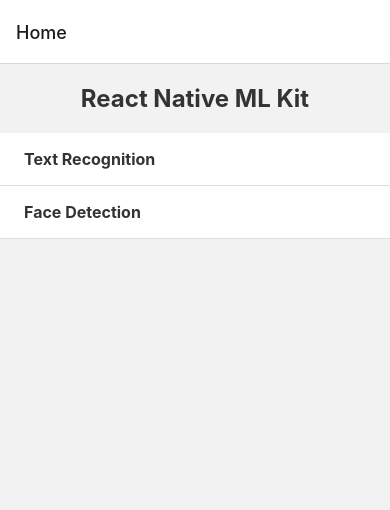
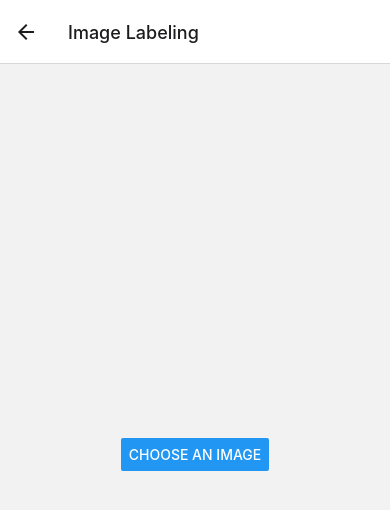
Before and after one commit to a7medev/react-native-ml-kit, a React Native app in the folder example/: screen /ImageLabeling in a window 390 px wide. Shown: the top 510 px of the page. Built offline with nearby package versions, Linux system fonts and the light colour scheme.

Commit message:
feat(example): add image labeling screen

```diff
--- a/example/package.json
+++ b/example/package.json
@@ -10,6 +10,8 @@
     "test": "jest"
   },
   "dependencies": {
+    "@react-native-ml-kit/face-detection": "link:../face-detection",
+    "@react-native-ml-kit/image-labeling": "link:../image-labeling",
     "@react-native-ml-kit/text-recognition": "link:../text-recognition",
     "@react-navigation/native": "^6.1.7",
     "@react-navigation/native-stack": "^6.9.13",
@@ -18,7 +20,8 @@
     "react": "18.2.0",
     "react-native": "0.72.4",
     "react-native-safe-area-context": "^4.7.2",
-    "react-native-screens": "^3.25.0"
+    "react-native-screens": "^3.25.0",
+    "react-native-svg": "^13.14.0"
   },
   "devDependencies": {
     "@babel/core": "^7.20.0",
--- a/example/src/App.tsx
+++ b/example/src/App.tsx
@@ -3,12 +3,14 @@
 import {createNativeStackNavigator} from '@react-navigation/native-stack';
 import TextRecognitionScreen from './text-recognition/TextRecognitionScreen';
 import FaceDetectionScreen from './face-detection/FaceDetectionScreen';
+import ImageLabelingScreen from './image-labeling/ImageLabelingScreen';
 import HomeScreen from './core/HomeScreen';
 
 export type ParamList = {
   Home: undefined;
   TextRecognition: undefined;
   FaceDetection: undefined;
+  ImageLabeling: undefined;
 };
 
 const Stack = createNativeStackNavigator<ParamList>();
@@ -28,6 +30,11 @@
           component={TextRecognitionScreen}
           options={{title: 'Text Recognition'}}
         />
+        <Stack.Screen
+          name="ImageLabeling"
+          component={ImageLabelingScreen}
+          options={{title: 'Image Labeling'}}
+        />
       </Stack.Navigator>
     </NavigationContainer>
   );
--- a/example/src/core/HomeScreen.tsx
+++ b/example/src/core/HomeScreen.tsx
@@ -17,6 +17,10 @@
         title="Face Detection"
         onPress={() => navigation.navigate('FaceDetection')}
       />
+      <ListTile
+        title="Image Labeling"
+        onPress={() => navigation.navigate('ImageLabeling')}
+      />
     </View>
   );
 };
--- /dev/null
+++ b/example/src/image-labeling/ImageLabelingScreen.tsx
@@ -0,0 +1,53 @@
+import React, {useState} from 'react';
+import {Text, StyleSheet, View} from 'react-native';
+import ImageLabeling, {Label} from '@react-native-ml-kit/image-labeling';
+import ChooseImageButton, {ImageDetails} from '../core/ChooseImageButton';
+
+const App = () => {
+  const [labels, setLabels] = useState<Label[]>([]);
+
+  const handleChoose = async (image: ImageDetails) => {
+    const result = await ImageLabeling.label(image.path);
+
+    setLabels(result);
+  };
+
+  return (
+    <View style={styles.container}>
+      <ChooseImageButton onChoose={handleChoose} />
+
+      {labels.length > 0 && <Text style={styles.heading}>Labels</Text>}
+
+      {labels.map(label => (
+        <View style={styles.label} key={label.text}>
+          <Text>
+            {label.text} - {(100 * label.confidence).toFixed(2)}%
+          </Text>
+        </View>
+      ))}
+    </View>
+  );
+};
+
+const styles = StyleSheet.create({
+  container: {
+    flex: 1,
+    justifyContent: 'center',
+    alignItems: 'center',
+  },
+  label: {
+    backgroundColor: '#ffff55',
+    padding: 10,
+    borderRadius: 5,
+    marginBottom: 5,
+    width: '90%',
+    alignItems: 'center',
+  },
+  heading: {
+    fontSize: 20,
+    marginBottom: 10,
+    marginTop: 20,
+  },
+});
+
+export default App;
```
Also changed, not shown: 2 other files (tests, documents, lock files or other folders).
